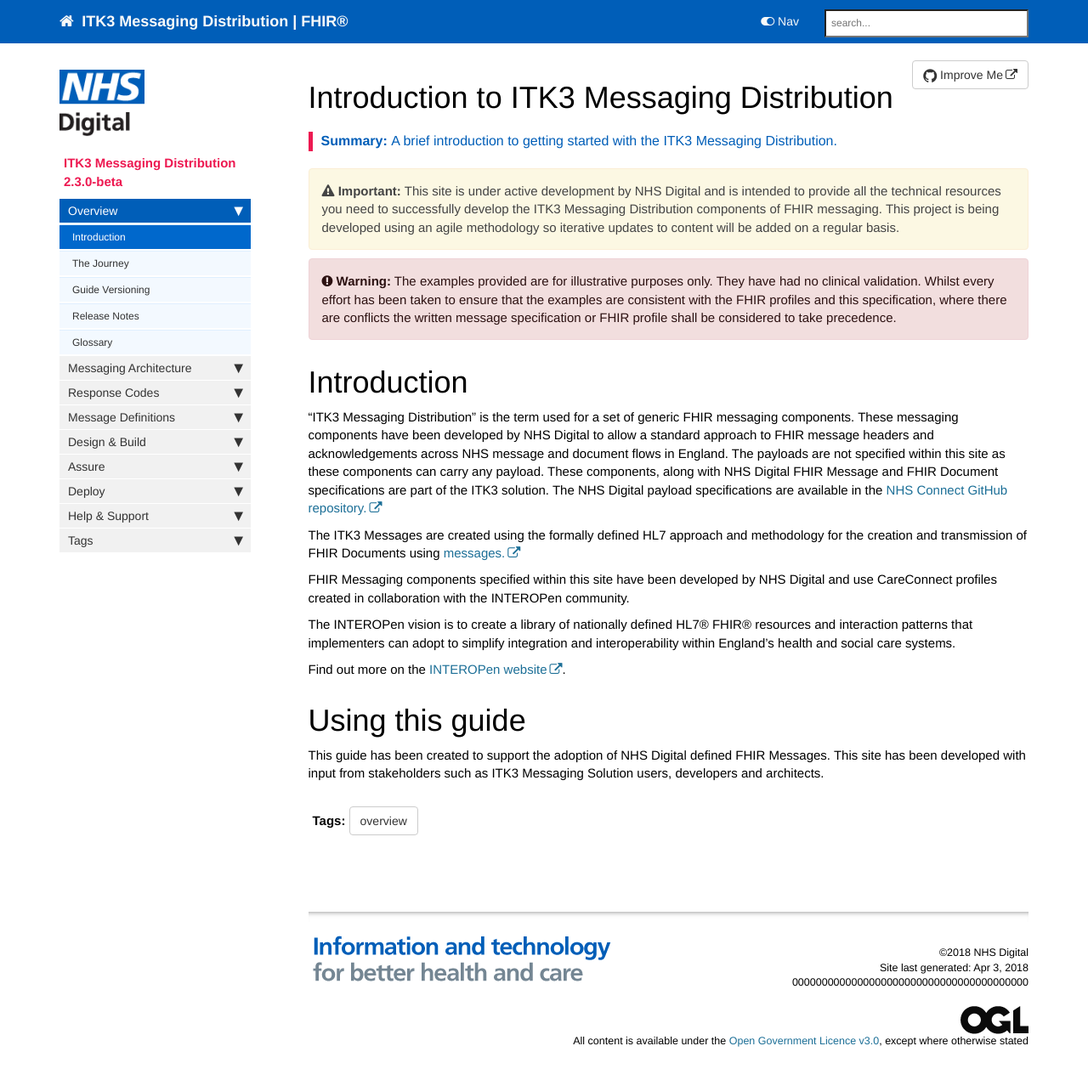
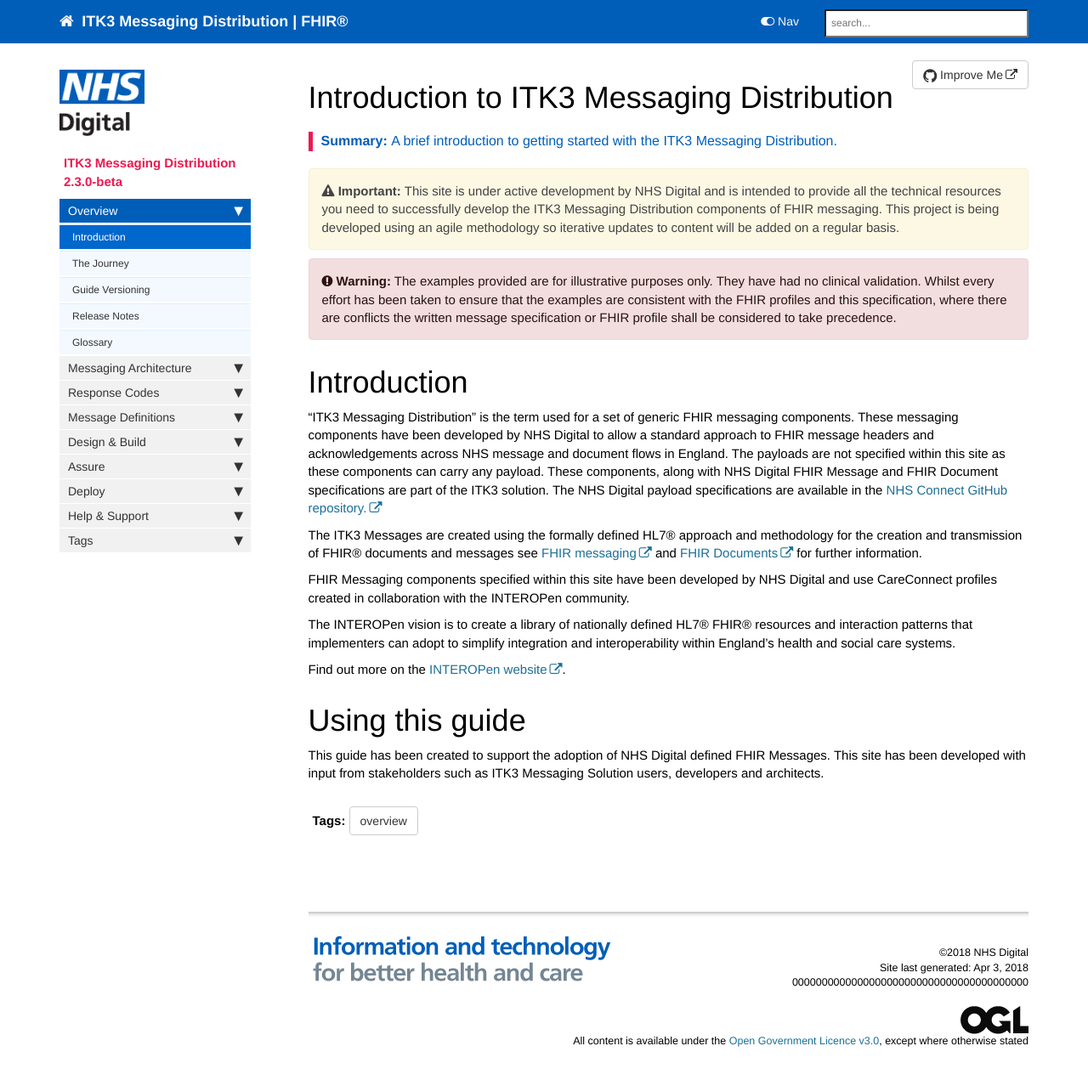
Before and after one commit to nhsconnect/ITK3-Messaging-Distribution, a Jekyll site: the page built from index.md, in a window 1280 px wide and 1295 px high. Shown: the top 1271 px of the window at 85% size. Built offline with Jekyll 4.4.1, drawn with Linux system fonts in a browser that asks for light colours; nearby versions of some CDN libraries; comment, search, counter and statistics services are not loaded.

Commit message:
fixed link and reworded

```diff
--- a/index.md
+++ b/index.md
@@ -16,7 +16,7 @@ summary: A brief introduction to getting started with the ITK3 Messaging Distrib
 
 "ITK3 Messaging Distribution" is the term used for a set of generic FHIR messaging components. These messaging components have been developed by NHS Digital to allow a standard approach to FHIR message headers and acknowledgements across NHS message and document flows in England. The payloads are not specified within this site as these components can carry any payload. These components, along with NHS Digital FHIR Message and FHIR Document specifications are part of the ITK3 solution. The NHS Digital payload specifications are available in the [NHS Connect GitHub repository.](https://github.com/nhsconnect)
 
-The ITK3 Messages are created using the formally defined HL7 approach and methodology for the creation and transmission of FHIR Documents using [messages.](https://www.hl7.org/fhir/messaging.html)
+The ITK3 Messages are created using the formally defined HL7® approach and methodology for the creation and transmission of FHIR® documents and messages see [FHIR messaging](https://www.hl7.org/fhir/messaging.html) and [FHIR Documents](http://hl7.org/fhir/documents.html) for further information.
 
 FHIR Messaging components specified within this site have been developed by NHS Digital and use CareConnect profiles created in collaboration with the INTEROPen community.
 
```
